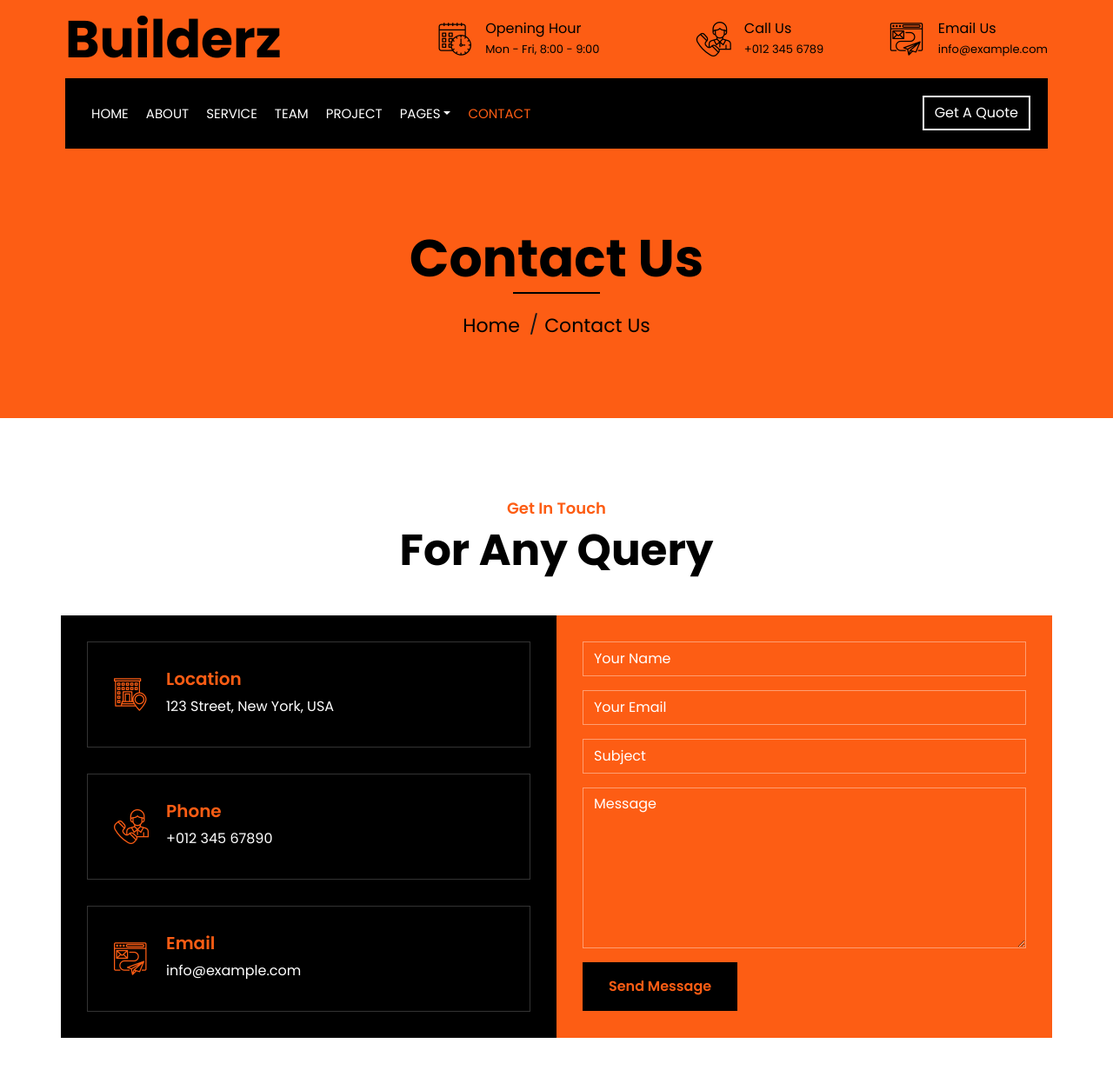
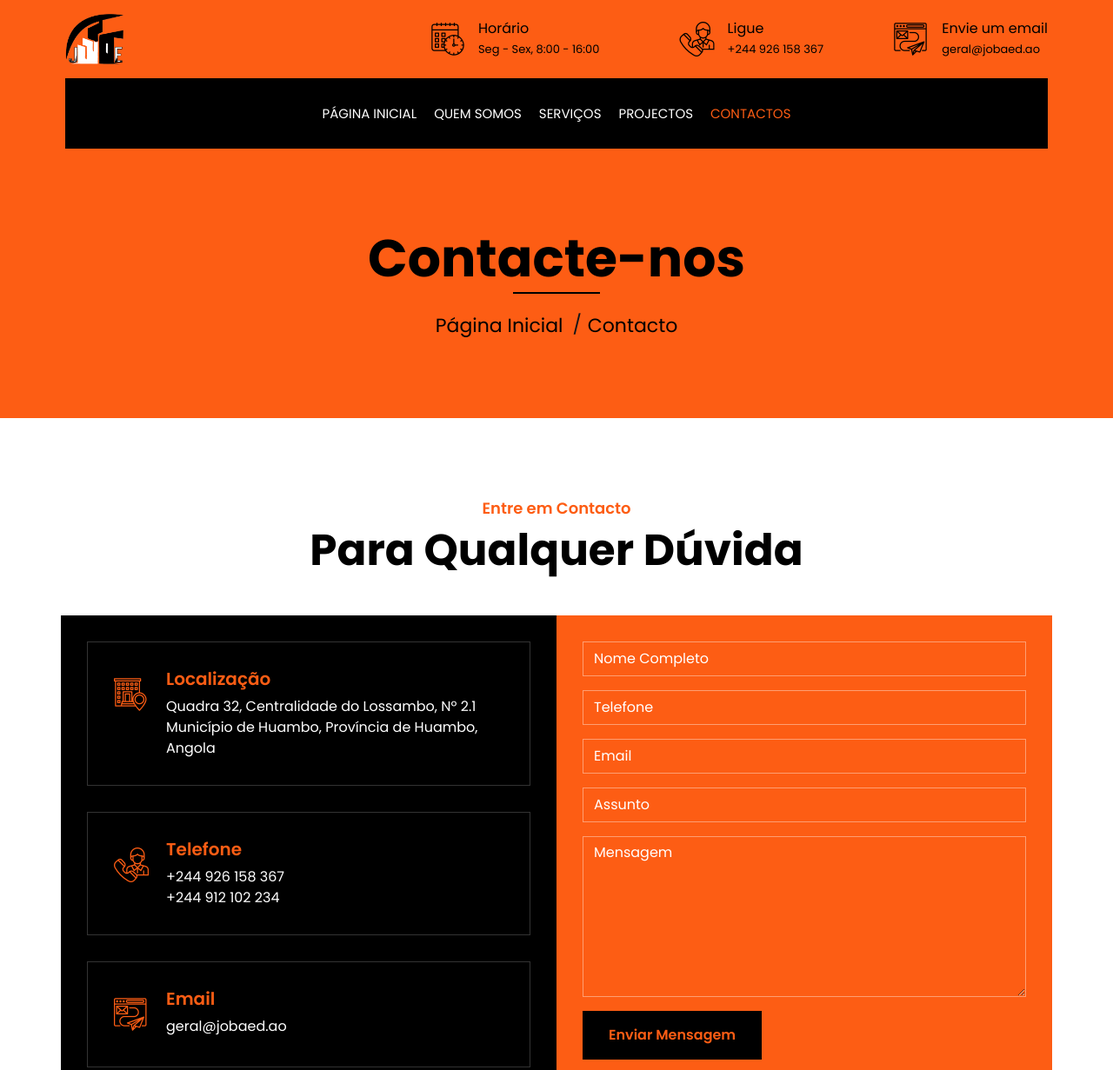
Before and after one commit to soul-less/jobaed-demo, a plain HTML site: page contacto.html in a window 1280 px wide. Shown: the top 1231 px of the page at 87% size. Drawn offline with nearby package versions, Linux system fonts and the light colour scheme.

Commit message:
Página de Contacto - DONE!

```diff
--- a/contact.html
+++ b/contacto.html
@@ -1,5 +1,6 @@
 <!DOCTYPE html>
 <html lang="en">
+
 <head>
     <meta charset="utf-8">
     <title>JOBAED | EMPREENDIMENTOS LDA</title>
@@ -11,7 +12,8 @@
     <link href="assets/images/fav.png" rel="icon">
 
     <!-- Google Font -->
-        <link href="https://fonts.googleapis.com/css2?family=Poppins:wght@100;200;300;400;500;600;700;800;900&display=swap" rel="stylesheet">
+    <link href="https://fonts.googleapis.com/css2?family=Poppins:wght@100;200;300;400;500;600;700;800;900&display=swap"
+        rel="stylesheet">
 
     <!-- CSS Libraries -->
     <link href="https://stackpath.bootstrapcdn.com/bootstrap/4.4.1/css/bootstrap.min.css" rel="stylesheet">
@@ -36,8 +38,7 @@
                     <div class="col-lg-4 col-md-12">
                         <div class="logo">
                             <a href="index.html">
-                                    <h1>Builderz</h1>
-                                    <!-- <img src="assets/img/logo.jpg" alt="Logo"> -->
+                                <img src="assets/images/logo-alt.png" alt="Logo">
                             </a>
                         </div>
                     </div>
@@ -49,8 +50,8 @@
                                         <i class="flaticon-calendar"></i>
                                     </div>
                                     <div class="top-bar-text">
-                                            <h3>Opening Hour</h3>
-                                            <p>Mon - Fri, 8:00 - 9:00</p>
+                                        <h3>Horário</h3>
+                                        <p>Seg - Sex, 8:00 - 16:00</p>
                                     </div>
                                 </div>
                             </div>
@@ -59,22 +60,22 @@
                                     <div class="top-bar-icon">
                                         <i class="flaticon-call"></i>
                                     </div>
-                                        <div class="top-bar-text">
-                                            <h3>Call Us</h3>
-                                            <p>+012 345 6789</p>
-                                        </div>
+                                    <a href="tel:+244926158367" class="top-bar-text">
+                                        <h3>Ligue</h3>
+                                        <p>+244 926 158 367</p>
+                                    </a>
                                 </div>
                             </div>
                             <div class="col-4">
-                                    <div class="top-bar-item">
+                                <a href="mailto:geral@joaeb.ao" class="top-bar-item">
                                     <div class="top-bar-icon">
                                         <i class="flaticon-send-mail"></i>
                                     </div>
                                     <div class="top-bar-text">
-                                            <h3>Email Us</h3>
-                                            <p>info@example.com</p>
+                                        <h3>Envie um email</h3>
+                                        <p>geral@jobaed.ao</p>
                                     </div>
-                                    </div>
+                                </a>
                             </div>
                         </div>
                     </div>
@@ -93,23 +94,12 @@
                     </button>
 
                     <div class="collapse navbar-collapse justify-content-between" id="navbarCollapse">
-                            <div class="navbar-nav mr-auto">
-                                <a href="index.html" class="nav-item nav-link">Home</a>
-                                <a href="about.html" class="nav-item nav-link">About</a>
-                                <a href="service.html" class="nav-item nav-link">Service</a>
-                                <a href="team.html" class="nav-item nav-link">Team</a>
-                                <a href="portfolio.html" class="nav-item nav-link">Project</a>
-                                <div class="nav-item dropdown">
-                                    <a href="#" class="nav-link dropdown-toggle" data-toggle="dropdown">Pages</a>
-                                    <div class="dropdown-menu">
-                                        <a href="blog.html" class="dropdown-item">Blog Page</a>
-                                        <a href="single.html" class="dropdown-item">Single Page</a>
-                                    </div>
-                                </div>
-                                <a href="contacto.html" class="nav-item nav-link active">Contact</a>
-                            </div>
-                            <div class="ml-auto">
-                                <a class="btn" href="#">Get A Quote</a>
+                        <div class="navbar-nav mx-auto">
+                            <a href="index.html" class="nav-item nav-link">Página Inicial</a>
+                            <a href="about.html" class="nav-item nav-link">Quem somos</a>
+                            <a href="portfolio.html" class="nav-item nav-link">Serviços</a>
+                            <a href="portfolio.html" class="nav-item nav-link">Projectos</a>
+                            <a href="contacto.html" class="nav-item nav-link active">Contactos</a>
                         </div>
                     </div>
                 </nav>
@@ -123,11 +113,11 @@
                 <div class="container">
                     <div class="row">
                         <div class="col-12">
-                            <h2>Contact Us</h2>
+                            <h2>Contacte-nos</h2>
                         </div>
                         <div class="col-12">
-                            <a href="">Home</a>
-                            <a href="">Contact Us</a>
+                            <a href="index.html">Página Inicial</a>
+                            <a href="contacto.html">Contacto</a>
                         </div>
                     </div>
                 </div>
@@ -139,8 +129,8 @@
             <div class="contact wow fadeInUp">
                 <div class="container">
                     <div class="section-header text-center">
-                        <p>Get In Touch</p>
-                        <h2>For Any Query</h2>
+                        <p>Entre em Contacto</p>
+                        <h2>Para Qualquer Dúvida</h2>
                     </div>
                     <div class="row">
                         <div class="col-md-6">
@@ -148,22 +138,24 @@
                                 <div class="contact-item">
                                     <i class="flaticon-address"></i>
                                     <div class="contact-text">
-                                        <h2>Location</h2>
-                                        <p>123 Street, New York, USA</p>
+                                        <h2>Localização</h2>
+                                        <p>Quadra 32, Centralidade do Lossambo, Nº 2.1
+                                            Município de Huambo, Província de Huambo, Angola</p>
                                     </div>
                                 </div>
                                 <div class="contact-item">
                                     <i class="flaticon-call"></i>
                                     <div class="contact-text">
-                                        <h2>Phone</h2>
-                                        <p>+012 345 67890</p>
+                                        <h2>Telefone</h2>
+                                        <p>+244 926 158 367</p>
+                                        <p>+244 912 102 234</p>
                                     </div>
                                 </div>
                                 <div class="contact-item">
                                     <i class="flaticon-send-mail"></i>
                                     <div class="contact-text">
                                         <h2>Email</h2>
-                                        <p>info@example.com</p>
+                                        <p>geral@jobaed.ao</p>
                                     </div>
                                 </div>
                             </div>
@@ -173,23 +165,27 @@
                                 <div id="success"></div>
                                 <form name="sentMessage" id="contactForm" novalidate="novalidate">
                                     <div class="control-group">
-                                        <input type="text" class="form-control" id="name" placeholder="Your Name" required="required" data-validation-required-message="Please enter your name" />
+                                        <input type="text" class="form-control" id="name" placeholder="Nome Completo" required="required" data-validation-required-message="Por favor escreva o seu nome completo" />
                                         <p class="help-block text-danger"></p>
                                     </div>
                                     <div class="control-group">
-                                        <input type="email" class="form-control" id="email" placeholder="Your Email" required="required" data-validation-required-message="Please enter your email" />
+                                        <input type="text" class="form-control" id="phone" placeholder="Telefone" required="required" data-validation-required-message="Por favor escreva o seu nome completo" />
                                         <p class="help-block text-danger"></p>
                                     </div>
                                     <div class="control-group">
-                                        <input type="text" class="form-control" id="subject" placeholder="Subject" required="required" data-validation-required-message="Please enter a subject" />
+                                        <input type="email" class="form-control" id="email" placeholder="Email" required="required" data-validation-required-message="Por favor escreva o seu email" />
                                         <p class="help-block text-danger"></p>
                                     </div>
                                     <div class="control-group">
-                                        <textarea class="form-control" id="message" placeholder="Message" required="required" data-validation-required-message="Please enter your message"></textarea>
+                                        <input type="text" class="form-control" id="subject" placeholder="Assunto" required="required" data-validation-required-message="Por favor escreva o seu assunto" />
+                                        <p class="help-block text-danger"></p>
+                                    </div>
+                                    <div class="control-group">
+                                        <textarea class="form-control" id="message" placeholder="Mensagem" required="required" data-validation-required-message="Por favor escreva a sua mensagem"></textarea>
                                         <p class="help-block text-danger"></p>
                                     </div>
                                     <div>
-                                        <button class="btn" type="submit" id="sendMessageButton">Send Message</button>
+                                        <button class="btn" type="submit" id="sendMessageButton">Enviar Mensagem</button>
                                     </div>
                                 </form>
                             </div>
@@ -199,6 +195,11 @@
             </div>
             <!-- Contact End -->
 
+            <div class="map wow fadeInUp">
+                <div class="container">
+                    <iframe src="https://www.google.com/maps/embed?pb=!1m18!1m12!1m3!1d972.495516674661!2d15.76309162842638!3d-12.844434699212941!2m3!1f0!2f0!3f0!3m2!1i1024!2i768!4f13.1!3m3!1m2!1s0x1bb777c6a4a8e44b%3A0x9745823394b32207!2sCentralidade%20do%20Lossambo!5e0!3m2!1spt-PT!2sao!4v1719328705260!5m2!1spt-PT!2sao" width="600" height="450" style="border:0;" allowfullscreen="" loading="lazy" referrerpolicy="no-referrer-when-downgrade" class="h-100 vh-100 w-100"></iframe>
+                </div>
+            </div>
 
             <!-- Footer Start -->
             <div class="footer wow fadeIn" data-wow-delay="0.3s">
```
Also changed, not shown: 1 other file. Lines whose indentation alone changed are shown as unchanged.
